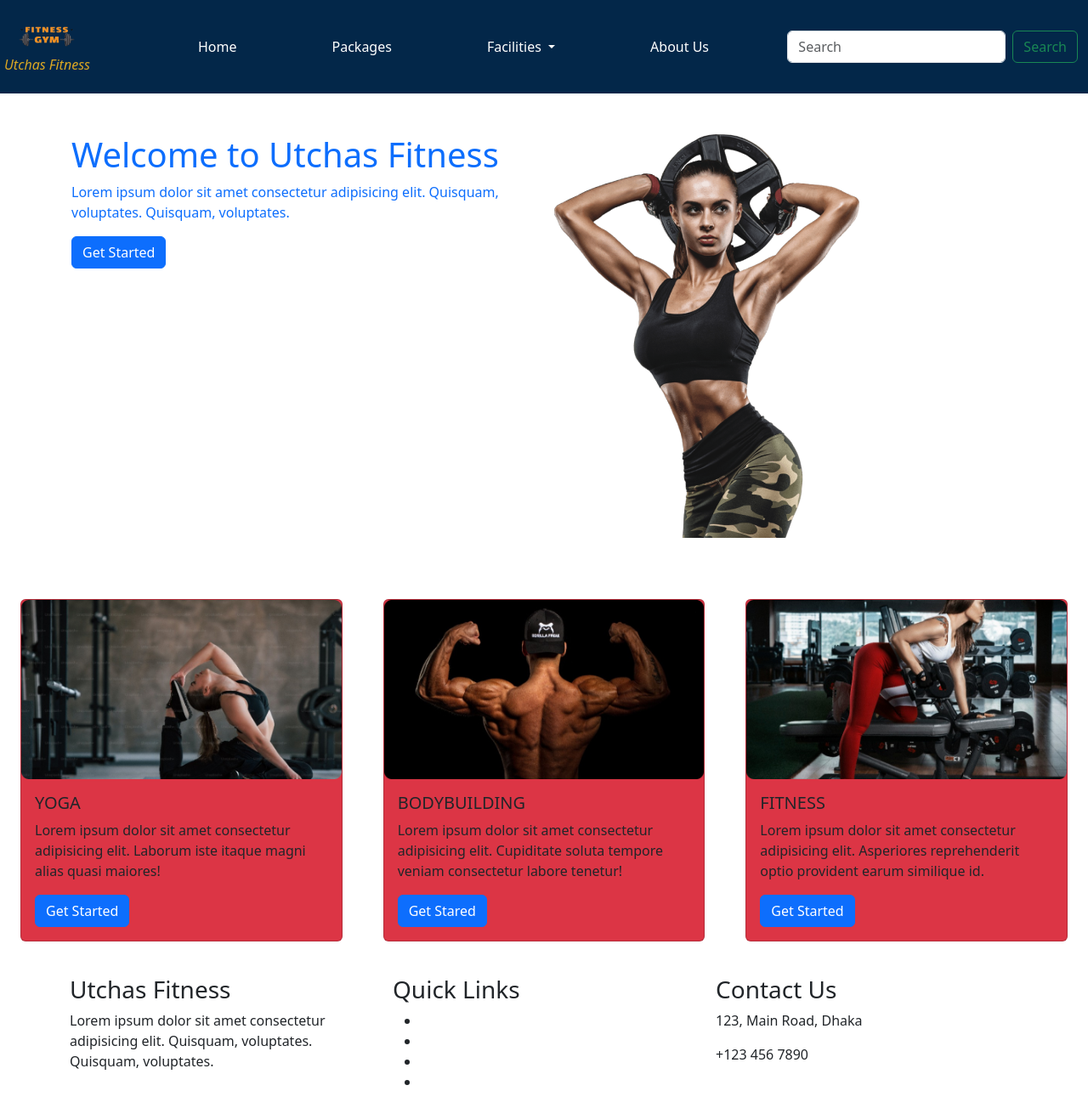
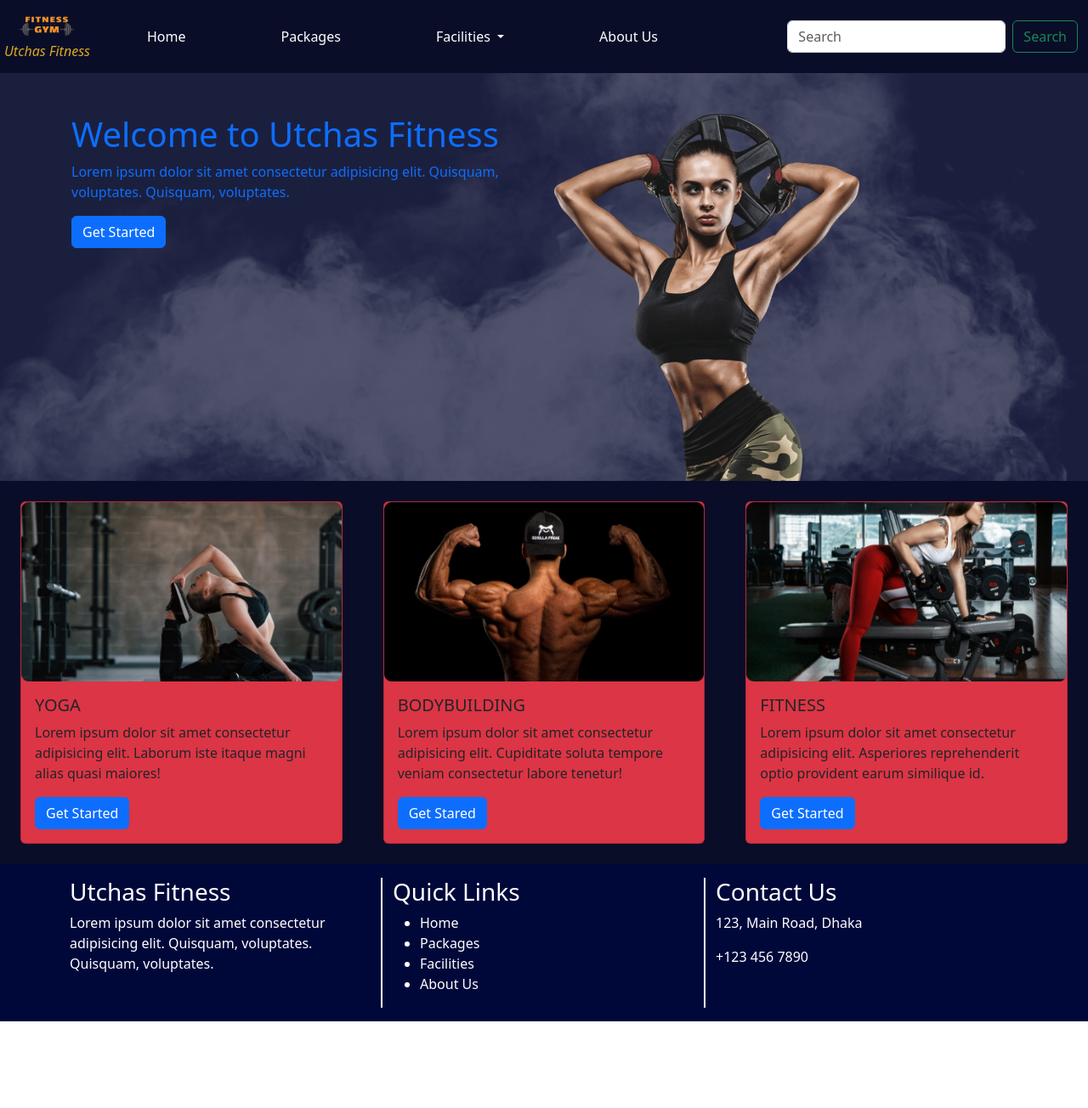
Before and after one commit to Shahriar-Utchas/utchas-fitness, a plain HTML site: page index.html in a window 1280 px wide. Shown: the whole page at 85% size. After the commit the page ends 1202 px from the top, so only its background shows below. Drawn offline with nearby package versions, Linux system fonts and the light colour scheme.

Commit message:
Update style.css

```diff
--- a/style.css
+++ b/style.css
@@ -4,9 +4,12 @@
   /* margin-top: -5px; */
   margin-left: 10px;
 }
+.nav {
+  height: 70px;
+}
 
 .custom-bg {
-  background-color: #032749;
+  background-color: #090d28;
 }
 .custom-link {
   color: white;
@@ -17,23 +20,43 @@
   color: green;
   opacity: 0.7;
 }
-.utchas-fitness{
+.utchas-fitness {
+  height: 1px;
   display: flex;
   flex-direction: column;
   justify-content: center;
   align-items: center;
   /* margin-top: -10px; */
 }
-.utchas{
+.utchas {
   font-size: 1rem;
   height: 2px;
   position: relative;
-  top: -14px;
+  top: -18px;
   left: 5px;
   color: rgb(220, 168, 35);
   font-style: bold;
 }
-@media (max-width: 991.98px) {
+.back {
+  background-color: #1b1f3e;
+  background-image: url("img/bg.png");
+  background-size: cover;
+  background-position: center;
+  height: 60vh; /* Adjust height as needed */
+  overflow: hidden; /* Prevents scrolling of the background image */
+}
+.opt {
+  position: relative;
+  background-color: #090d28;
+}
+.footer {
+  background-color: #00083a;
+  color: white;
+}
+.bd-left {
+  border-right: 2px solid white;
+}
+@media (max-width: 992px) {
   .navbar-collapse {
     text-align: center;
   }
@@ -49,19 +72,17 @@
   .btn {
     margin: 0 auto;
   }
-}
-@media (min-width: 992px) {
-  .custom-link {
-    position: relative;
-    left: 60px;
-    margin-right: 100px; /* Adjust as needed */
+  .opt {
+    bottom: 0px;
   }
-}
-@media (max-width: 991.98px) {
   .dropdown-menu {
     margin-left: 120px;
     width: 50%;
     max-height: 150px; /* Adjust the maximum height as needed */
     overflow-y: auto;
   }
+  .bd-left {
+    border-right: none;
+    border-bottom: 2px solid white;
+  }
 }
```
